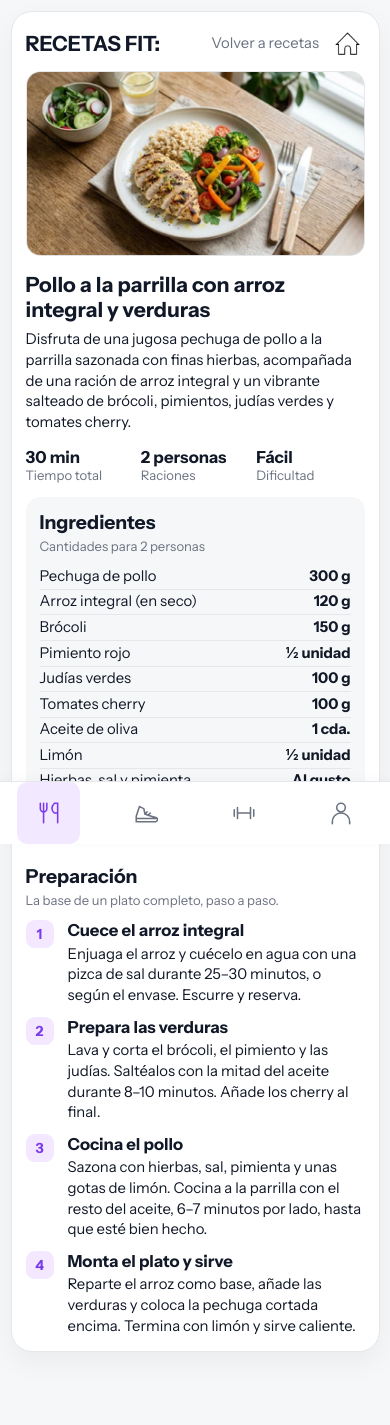
After one commit to deniiissutl/Benchwarriors, a PHP site: page /vistas/receta.php?id=pollo-arroz-verduras in a window 390 px wide. The commit adds this page. Run offline with PHP 8.4, Linux system fonts and the light colour scheme.

Commit message:
Vista de detalle de receta al pulsar "Ver más"
- vistas/receta.php: foto, título, descripción, tiempo, raciones y dificultad,
  tabla de ingredientes y pasos numerados de preparación, según el diseño
- Enlaces "Volver a recetas" e inicio; el footer marca Recetas como activo
- Si el id no existe devuelve 404 con un mensaje y un botón a las recetas
- includes/datos.php: cada receta tiene un id y sus datos de detalle
  (pollo con arroz integral y poke bowl de atún de @marcosllorente14)
- recetas.php enlaza cada "Ver más" con receta.php?id=...
- assets/css/receta.css adaptable a tablet y móvil

Co-Authored-By: Claude Opus 5.5 <noreply@anthropic.com>
Claude-Session: https://claude.ai/code/session_01Au5HbuCHsV9Fn5wPCaHPar

```diff
--- /dev/null
+++ b/assets/css/receta.css
@@ -0,0 +1,262 @@
+/* =========================================================
+   RECETA (detalle): receta.php?id=...
+   ========================================================= */
+
+/* ---------- Barra superior: título, volver e inicio ---------- */
+.receta-barra {
+    display: flex;
+    align-items: center;
+    gap: 1.25rem;
+    margin-bottom: 0.75rem;
+}
+
+.receta-barra .titulo-pagina {
+    flex: 1;
+    margin-bottom: 0;
+    padding-right: 0;
+}
+
+.volver {
+    font-size: 1.0625rem;
+    color: var(--color-texto-suave);
+    text-decoration: none;
+    transition: color 0.2s ease;
+}
+
+.volver:hover,
+.volver:focus-visible {
+    color: var(--color-morado);
+    text-decoration: underline;
+}
+
+/* El icono de inicio va dentro de la barra, no flotando */
+.receta-barra .boton-inicio {
+    position: static;
+    width: 2.5rem;
+    height: 2.5rem;
+    flex-shrink: 0;
+}
+
+/* ---------- Cabecera: foto + resumen ---------- */
+.receta-cabecera {
+    display: grid;
+    grid-template-columns: 27.5rem minmax(0, 1fr);
+    gap: 2rem;
+    align-items: start;
+}
+
+.receta-foto {
+    width: 100%;
+    height: 12.375rem;
+    object-fit: cover;
+    border-radius: 1rem;
+}
+
+.receta-resumen h1 {
+    font-size: 1.75rem;
+    font-weight: 700;
+    line-height: 1.2;
+    max-width: 14em;                 /* parte el título en dos líneas, como en el diseño */
+    margin-top: 0.125rem;
+}
+
+.receta-descripcion {
+    max-width: 43rem;
+    margin-top: 0.5rem;
+    font-size: 1.0625rem;
+    line-height: 1.4;
+}
+
+.receta-datos {
+    display: grid;
+    grid-template-columns: repeat(3, minmax(0, 14rem));
+    margin-top: 0.5rem;
+}
+
+/* El valor va encima de la etiqueta, como en el diseño */
+.receta-datos div {
+    display: flex;
+    flex-direction: column-reverse;
+}
+
+.receta-datos dd {
+    font-size: 1.1875rem;
+    font-weight: 700;
+}
+
+.receta-datos dt {
+    font-size: 0.9375rem;
+    color: var(--color-texto-suave);
+}
+
+.receta-autor {
+    margin-top: 0.75rem;
+}
+
+.receta-autor .autor-avatar {
+    width: 2.5rem;
+    height: 2.5rem;
+}
+
+.receta-autor .autor-nombre {
+    font-size: 1.125rem;
+}
+
+/* ---------- Cuerpo: ingredientes + preparación ---------- */
+.receta-cuerpo {
+    display: grid;
+    grid-template-columns: 22.5rem minmax(0, 1fr);
+    gap: 2rem;
+    align-items: start;
+    margin-top: 1rem;
+}
+
+.receta-cuerpo h2 {
+    font-size: 1.375rem;
+    font-weight: 700;
+    line-height: 1.2;
+}
+
+.receta-sub {
+    margin-top: 0.25rem;
+    font-size: 0.9375rem;
+    color: var(--color-texto-suave);
+}
+
+/* Ingredientes */
+.receta-ingredientes {
+    padding: 1.125rem 1.5rem;
+    background-color: var(--color-fondo);
+    border-radius: 1rem;
+}
+
+.receta-ingredientes table {
+    width: 100%;
+    margin-top: 0.75rem;
+    border-collapse: collapse;
+    font-size: 1.0625rem;
+}
+
+.receta-ingredientes tr + tr {
+    border-top: 1px solid var(--color-borde);
+}
+
+.receta-ingredientes th,
+.receta-ingredientes td {
+    padding: 0.1875rem 0;
+    line-height: 1.3;
+}
+
+.receta-ingredientes th {
+    font-weight: 400;
+    text-align: left;
+}
+
+.receta-ingredientes td {
+    padding-left: 1rem;
+    font-weight: 700;
+    text-align: right;
+    white-space: nowrap;
+}
+
+.receta-nota {
+    margin-top: 1rem;
+    font-size: 0.9375rem;
+    color: var(--color-texto-suave);
+}
+
+/* Pasos */
+.receta-pasos {
+    display: flex;
+    flex-direction: column;
+    gap: 0.75rem;
+    margin-top: 0.875rem;
+    list-style: none;
+}
+
+.receta-pasos li {
+    display: flex;
+    gap: 1rem;
+}
+
+.paso-numero {
+    display: flex;
+    align-items: center;
+    justify-content: center;
+    width: 2rem;
+    height: 2rem;
+    flex-shrink: 0;
+    background-color: var(--color-morado-claro);
+    color: var(--color-morado);
+    font-size: 1rem;
+    font-weight: 700;
+    border-radius: 0.625rem;
+}
+
+.receta-pasos h3 {
+    font-size: 1.1875rem;
+    font-weight: 700;
+    line-height: 1.3;
+}
+
+.receta-pasos p {
+    margin-top: 0.125rem;
+    font-size: 1.0625rem;
+    line-height: 1.4;
+}
+
+/* ---------- Receta no encontrada ---------- */
+.receta-vacia {
+    display: flex;
+    flex-direction: column;
+    align-items: flex-start;
+    gap: 1rem;
+    padding: 2rem 0;
+}
+
+.receta-vacia h1 {
+    font-size: 1.75rem;
+}
+
+.receta-vacia p {
+    font-size: 1.125rem;
+    color: var(--color-texto-suave);
+}
+
+/* ---------- Tablet: ingredientes y pasos uno debajo del otro ---------- */
+@media (max-width: 1000px) {
+    .receta-cuerpo {
+        grid-template-columns: 1fr;
+    }
+}
+
+/* ---------- Móvil ---------- */
+@media (max-width: 720px) {
+    .receta-barra {
+        gap: 0.75rem;
+    }
+
+    .receta-cabecera {
+        grid-template-columns: 1fr;
+        gap: 1rem;
+    }
+
+    .receta-foto {
+        height: auto;
+        aspect-ratio: 374 / 204;
+    }
+
+    .receta-resumen h1 {
+        font-size: 1.5rem;
+    }
+
+    .receta-datos {
+        grid-template-columns: repeat(3, 1fr);
+        gap: 0.5rem;
+        margin-top: 1rem;
+    }
+
+    .receta-ingredientes {
+        padding: 1rem;
+    }
+}
--- a/includes/datos.php
+++ b/includes/datos.php
@@ -31,19 +31,66 @@ $ultimosEntrenamientos = [
     ['dia' => 2, 'ejercicios' => $ejerciciosBase],
 ];
 
-/* ---------- Recetas ---------- */
-$recetaDiaria = [
-    'descripcion' => 'Disfruta de una jugosa pechuga de pollo a la parrilla sazonada con finas hierbas, acompañada de una ración de arroz integral y un vibrante salteado de brócoli, pimientos, judías verdes y tomates cherry.',
-    'imagen'      => '../assets/img/recetas/receta_diaria.png',
-    'enlace'      => '#',
-];
-
-$recetasUsuario = [
-    [
+/* ---------- Recetas ----------
+   Cada receta tiene un id (se usa en receta.php?id=...).
+   'diaria' => true es la recomendación del día; las demás son de usuario.
+*/
+$recetas = [
+    'pollo-arroz-verduras' => [
+        'diaria'      => true,
+        'titulo'      => 'Pollo a la parrilla con arroz integral y verduras',
         'descripcion' => 'Disfruta de una jugosa pechuga de pollo a la parrilla sazonada con finas hierbas, acompañada de una ración de arroz integral y un vibrante salteado de brócoli, pimientos, judías verdes y tomates cherry.',
+        'imagen'      => '../assets/img/recetas/receta_diaria.png',
+        'tiempo'      => '30 min',
+        'raciones'    => 2,
+        'dificultad'  => 'Fácil',
+        'ingredientes' => [
+            ['Pechuga de pollo', '300 g'],
+            ['Arroz integral (en seco)', '120 g'],
+            ['Brócoli', '150 g'],
+            ['Pimiento rojo', '½ unidad'],
+            ['Judías verdes', '100 g'],
+            ['Tomates cherry', '100 g'],
+            ['Aceite de oliva', '1 cda.'],
+            ['Limón', '½ unidad'],
+            ['Hierbas, sal y pimienta', 'Al gusto'],
+        ],
+        'nota_ingredientes' => 'Fresco, sencillo y equilibrado.',
+        'intro_preparacion' => 'La base de un plato completo, paso a paso.',
+        'pasos' => [
+            ['Cuece el arroz integral', 'Enjuaga el arroz y cuécelo en agua con una pizca de sal durante 25–30 minutos, o según el envase. Escurre y reserva.'],
+            ['Prepara las verduras', 'Lava y corta el brócoli, el pimiento y las judías. Saltéalos con la mitad del aceite durante 8–10 minutos. Añade los cherry al final.'],
+            ['Cocina el pollo', 'Sazona con hierbas, sal, pimienta y unas gotas de limón. Cocina a la parrilla con el resto del aceite, 6–7 minutos por lado, hasta que esté bien hecho.'],
+            ['Monta el plato y sirve', 'Reparte el arroz como base, añade las verduras y coloca la pechuga cortada encima. Termina con limón y sirve caliente.'],
+        ],
+    ],
+    'poke-atun-aguacate' => [
+        'usuario'     => 'marcosllorente14',
+        'titulo'      => 'Poke bowl de atún, aguacate y edamame',
+        'descripcion' => 'Un bol fresco y cargado de proteína: dados de atún marinado con soja y sésamo sobre arroz, con aguacate, edamame, zanahoria, cebolla morada y un toque de lima.',
         'imagen'      => '../assets/img/recetas/receta_usuario.png',
-        'enlace'      => '#',
-        'usuario'     => 'marcosllorente14',
+        'tiempo'      => '25 min',
+        'raciones'    => 2,
+        'dificultad'  => 'Fácil',
+        'ingredientes' => [
+            ['Atún fresco (apto para crudo)', '250 g'],
+            ['Arroz para sushi (en seco)', '150 g'],
+            ['Aguacate', '1 unidad'],
+            ['Edamame pelado', '100 g'],
+            ['Zanahoria', '1 unidad'],
+            ['Cebolla morada', '¼ unidad'],
+            ['Salsa de soja', '2 cdas.'],
+            ['Sésamo', '1 cdta.'],
+            ['Lima', '½ unidad'],
+        ],
+        'nota_ingredientes' => 'Usa atún previamente congelado si lo vas a comer crudo.',
+        'intro_preparacion' => 'Listo en menos de media hora y sin apenas fuego.',
+        'pasos' => [
+            ['Cuece el arroz', 'Lava el arroz hasta que el agua salga clara y cuécelo según el envase. Déjalo templar.'],
+            ['Marina el atún', 'Corta el atún en dados y mézclalo con la soja y el sésamo. Déjalo en la nevera mientras preparas el resto.'],
+            ['Corta los acompañamientos', 'Corta el aguacate en dados, la zanahoria en tiras finas y la cebolla en juliana. Calienta el edamame un par de minutos.'],
+            ['Monta el bol', 'Pon el arroz como base y reparte encima el atún y las verduras por secciones. Termina con unas gotas de lima.'],
+        ],
     ],
 ];
 
--- /dev/null
+++ b/vistas/receta.php
@@ -0,0 +1,110 @@
+<?php
+/* Detalle de una receta: receta.php?id=pollo-arroz-verduras */
+require_once __DIR__ . '/../includes/datos.php';
+
+$id = $_GET['id'] ?? '';
+$receta = $recetas[$id] ?? null;
+
+$titulo = $receta ? $receta['titulo'] : 'Receta no encontrada';
+$estilos = ['receta'];
+$paginaActiva = 'recetas';
+
+if (!$receta) {
+    http_response_code(404);
+}
+
+require __DIR__ . '/../includes/head.php';
+?>
+
+    <main class="tarjeta">
+        <div class="receta-barra">
+            <p class="titulo-pagina">Recetas fit:</p>
+            <a href="recetas.php" class="volver">Volver a recetas</a>
+            <?php require __DIR__ . '/../includes/boton-inicio.php'; ?>
+        </div>
+
+<?php if (!$receta): ?>
+        <section class="receta-vacia">
+            <h1>Receta no encontrada</h1>
+            <p>Puede que se haya borrado o que el enlace no sea correcto.</p>
+            <a href="recetas.php" class="boton-oscuro">Ver recetas</a>
+        </section>
+<?php else: ?>
+        <!-- CABECERA: foto, título, descripción y datos rápidos -->
+        <section class="receta-cabecera">
+            <img src="<?= e($receta['imagen']) ?>" alt="<?= e($receta['titulo']) ?>" class="receta-foto" width="374" height="204">
+
+            <div class="receta-resumen">
+                <h1><?= e($receta['titulo']) ?></h1>
+                <p class="receta-descripcion"><?= e($receta['descripcion']) ?></p>
+
+                <dl class="receta-datos">
+                    <div>
+                        <dt>Tiempo total</dt>
+                        <dd><?= e($receta['tiempo']) ?></dd>
+                    </div>
+                    <div>
+                        <dt>Raciones</dt>
+                        <dd><?= e($receta['raciones']) ?> <?= $receta['raciones'] == 1 ? 'persona' : 'personas' ?></dd>
+                    </div>
+                    <div>
+                        <dt>Dificultad</dt>
+                        <dd><?= e($receta['dificultad']) ?></dd>
+                    </div>
+                </dl>
+
+<?php if (!empty($receta['usuario'])): ?>
+                <div class="autor receta-autor">
+                    <img src="../assets/img/iconos/avatar_usuario.png" alt="" class="autor-avatar" width="50" height="50">
+                    <span class="autor-nombre">@<?= e($receta['usuario']) ?></span>
+                </div>
+<?php endif; ?>
+            </div>
+        </section>
+
+        <div class="receta-cuerpo">
+            <!-- INGREDIENTES -->
+            <section class="receta-ingredientes">
+                <h2>Ingredientes</h2>
+                <p class="receta-sub">Cantidades para <?= e($receta['raciones']) ?> <?= $receta['raciones'] == 1 ? 'persona' : 'personas' ?></p>
+
+                <table>
+                    <tbody>
+<?php foreach ($receta['ingredientes'] as [$ingrediente, $cantidad]): ?>
+                        <tr>
+                            <th scope="row"><?= e($ingrediente) ?></th>
+                            <td><?= e($cantidad) ?></td>
+                        </tr>
+<?php endforeach; ?>
+                    </tbody>
+                </table>
+
+<?php if (!empty($receta['nota_ingredientes'])): ?>
+                <p class="receta-nota"><?= e($receta['nota_ingredientes']) ?></p>
+<?php endif; ?>
+            </section>
+
+            <!-- PREPARACIÓN -->
+            <section class="receta-preparacion">
+                <h2>Preparación</h2>
+<?php if (!empty($receta['intro_preparacion'])): ?>
+                <p class="receta-sub"><?= e($receta['intro_preparacion']) ?></p>
+<?php endif; ?>
+
+                <ol class="receta-pasos">
+<?php foreach ($receta['pasos'] as $n => [$tituloPaso, $textoPaso]): ?>
+                    <li>
+                        <span class="paso-numero" aria-hidden="true"><?= $n + 1 ?></span>
+                        <div>
+                            <h3><?= e($tituloPaso) ?></h3>
+                            <p><?= e($textoPaso) ?></p>
+                        </div>
+                    </li>
+<?php endforeach; ?>
+                </ol>
+            </section>
+        </div>
+<?php endif; ?>
+    </main>
+
+<?php require __DIR__ . '/../includes/footer.php'; ?>
```
Also changed, not shown: vistas/recetas.php (+17 -4 lines), README.md.
